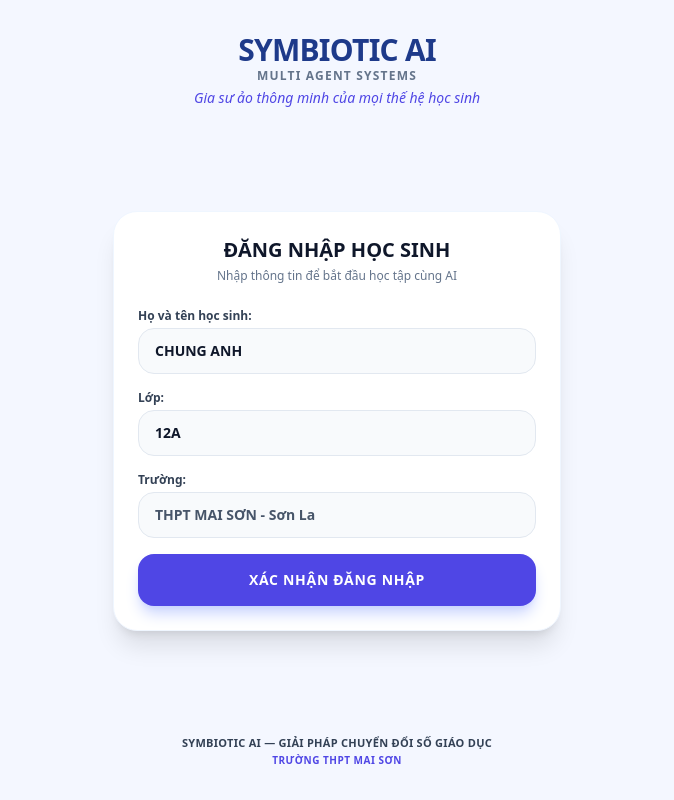
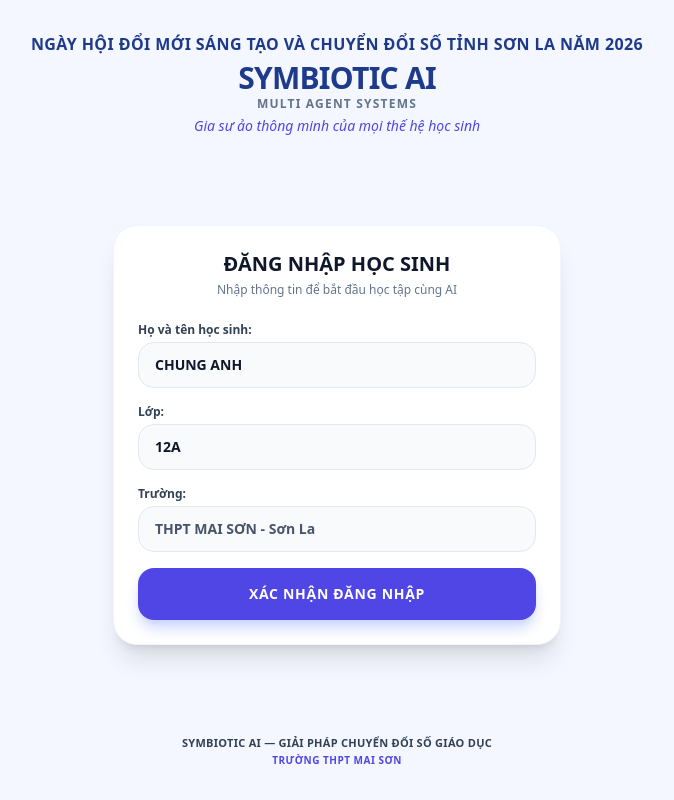
Before and after one commit to hoanganhchung122015-netizen/multi-agent-system-21-4, a React (Vite) app: page / in a window 1280 px wide. Shown: the whole page, without its empty margins (303-977 px from the left). Built offline with nearby package versions, Linux system fonts and the light colour scheme.

Commit message:
Update App.tsx

```diff
--- a/src/App.tsx
+++ b/src/App.tsx
@@ -142,6 +142,10 @@
 
       {/* Header dùng chung */}
       <header className="text-center my-4">
+  {/* Dòng chữ mới thêm vào ở đây */}
+  <p className="text-base font-bold text-[#1E3A8A] uppercase tracking-wide mb-1">
+    NGÀY HỘI ĐỔI MỚI SÁNG TẠO VÀ CHUYỂN ĐỔI SỐ TỈNH SƠN LA NĂM 2026
+  </p>
         <h1 className="text-3xl font-black text-[#1E3A8A] tracking-tight">SYMBIOTIC AI</h1>
         <p className="text-xs font-bold text-[#64748B] tracking-widest uppercase">MULTI AGENT SYSTEMS</p>
         <p className="text-sm italic text-[#4F46E5] font-medium mt-1">Gia sư ảo thông minh của mọi thế hệ học sinh</p>
```
